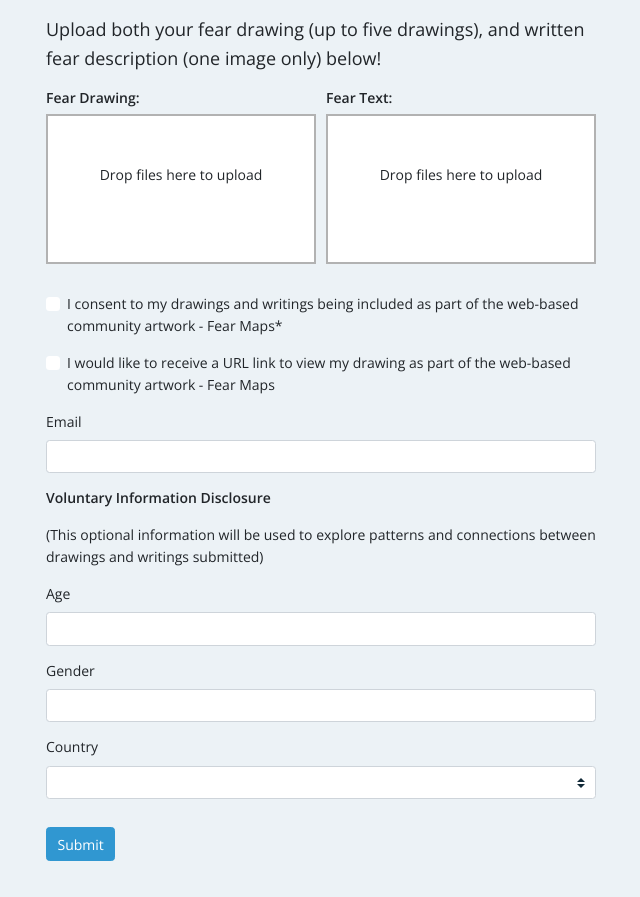
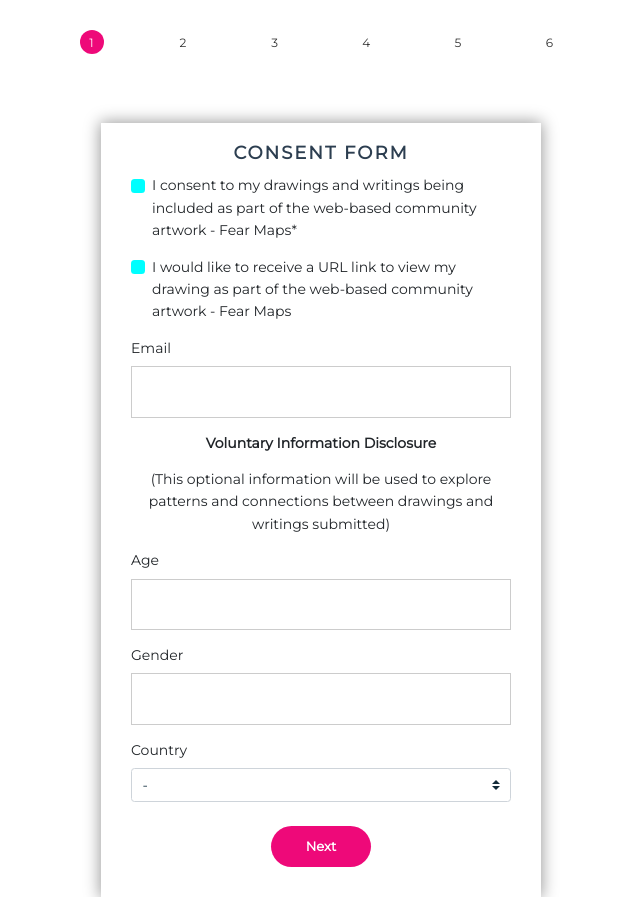
Before and after one commit to iamohcy/fearmaps, a Django app: page /submit in a window 1280 px wide. Shown: the whole page, without its empty margins (319-959 px from the left). Before the commit the page ends 861 px from the top, so only its background shows below. Run offline with Django 3.2, Linux system fonts and the light colour scheme; lists and menus that the app fills with data are empty; some libraries are stand-ins or nearby versions.

Commit message:
Major revamp to new uploading system Added new crop tool at 5 degree angles

```diff
--- a/MainApp/forms.py
+++ b/MainApp/forms.py
@@ -3,7 +3,9 @@ from django import forms
 from datetime import datetime
 from crispy_forms.helper import FormHelper
 from django_countries import countries
-COUNTRY_CHOICES = tuple(countries)
+COUNTRY_CHOICES = list(countries)
+COUNTRY_CHOICES.insert(0, ("-","-"))
+COUNTRY_CHOICES = tuple(COUNTRY_CHOICES)
 
 START_YEAR = 1940
 class SubmissionForm(forms.Form):
@@ -19,6 +21,9 @@ class SubmissionForm(forms.Form):
     age = forms.IntegerField(widget=forms.NumberInput(), label="Age", required=False)
     country = forms.ChoiceField(choices=COUNTRY_CHOICES, required=False, label="Country")
 
+    fear_text = forms.CharField(widget=forms.Textarea(), label="", required=True)
+    fear_colors_text = forms.CharField(widget=forms.Textarea(), label="", required=True)
+
     uuid = forms.UUIDField(widget=forms.HiddenInput())
 
     def __init__(self, *args, **kwargs):
@@ -32,5 +37,5 @@ class SubmissionForm(forms.Form):
 
 class UploadFileForm(forms.Form):
     uuid = forms.UUIDField()
-    image_type = forms.CharField(max_length = 20)
+    image_num = forms.IntegerField()
     file = forms.FileField()
--- a/MainApp/templates/MainApp/submit.html
+++ b/MainApp/templates/MainApp/submit.html
@@ -8,6 +8,7 @@
     <link href="{% static "MainApp/css/ext/cropper.min.css" %}" rel="stylesheet">
     <link href="{% static "MainApp/css/ext/animate.css" %}" rel="stylesheet">
 
+    <link href="{% static "MainApp/css/multistepform.css" %}" rel="stylesheet">
     <link href="{% static "MainApp/css/submit.css" %}" rel="stylesheet">
 {% endblock %}
 
@@ -55,27 +56,22 @@
 
 <div id="upload-form">
     <form class="consent-form" id="consent-form" action="/submit_consent" enctype="multipart/form-data" method="post">
-        <div id="upload-instructions-div">
-            Upload <b>both</b> your fear drawing (up to five drawings), and written fear description (one image only) below!
-        </div>
         {% csrf_token %}
         {{ form.uuid }}
 
-        <div class="form-row">
-            <div class="form-group col-md-6">
-                <div class="dropbox-container">
-                    <p>Fear Drawing:</p>
-                    <div class="dropzone" id="imageDropzone"></div>
-                </div>
-            </div>
-            <div class="form-group col-md-6">
-                <div class="dropbox-container">
-                    <p>Fear Text:</p>
-                    <div class="dropzone" id="textDropzone"></div>
-                </div>
-            </div>
-        </div>
+        <!-- progressbar -->
+        <ul id="progressbar">
+            <li class="active">Consent Form</li>
+            <li>Describe your Fear</li>
+            <li>Create Drawing #1</li>
+            <li>Create Drawing #2</li>
+            <li>Reflection</li>
+            <li>Upload Images</li>
+        </ul>
 
+        <fieldset>
+            <h2 class="fs-title">Consent Form</h2>
+            <!-- <h3 class="fs-subtitle">S</h3> -->
             <div id="consent-sub-form" class="sub-form-div">
                 {{ form.consent_checkbox|as_crispy_field }}
             </div>
@@ -96,14 +92,68 @@
                 {{ form.age|as_crispy_field }}
                 {{ form.gender|as_crispy_field }}
                 {{ form.country|as_crispy_field }}
+            </div>
+            <input type="button" id="consent-next-btn" name="next" class="next action-button" value="Next" v-on:click="validateConsent"/>
+        </fieldset>
 
+        <fieldset>
+            <h2 class="fs-title">Describe your Fear</h2>
+            <h3 class="fs-subtitle">What are you afraid of?</h3>
+            {{ form.fear_text|as_crispy_field }}
+
+            <h3 class="fs-subtitle">Take a deep breath. Look at the feeling of fear. Can you look at fear itself in the present, without thinking about the past or future? What does fear itself look like? Write down its colours and textures.</h3>
+            {{ form.fear_colors_text|as_crispy_field }}
+            <input type="button" name="previous" class="previous action-button-previous" value="Previous" v-on:click="previous"/>
+            <input type="button" id="consent-next-btn" name="next" class="next action-button" value="Next" v-on:click="validateFearDescription"/>
+        </fieldset>
+
+        <fieldset>
+            <h2 class="fs-title">Create Drawing #1</h2>
+            <h3 class="fs-subtitle">Using the colours of your fear, cover the first square paper with markings and textures that record your observations of fear itself.</h3>
+            <h3 class="fs-subtitle">Keep your drawing abstract and focused on the marks, so that you do not get lost in memories of the past or worries about the future. Watch your fear in the present, and record what you see.</h3>
+            <input type="button" name="previous" class="previous action-button-previous" value="Previous" v-on:click="previous"/>
+            <input type="button" name="next" class="next action-button" value="Next" v-on:click="next"/>
+        </fieldset>
+
+        <fieldset>
+            <h2 class="fs-title">Create Drawing #2</h2>
+            <h3 class="fs-subtitle">Look at your first drawing. Can you observe this same fear but from a different perspective? (Perhaps from above or below, from far away or leaning in very close.) On the second square paper, draw what you see now.</h3>
+            <input type="button" name="previous" class="previous action-button-previous" value="Previous" v-on:click="previous"/>
+            <input type="button" name="next" class="next action-button" value="Next" v-on:click="next"/>
+        </fieldset>
+
+        <fieldset>
+            <h2 class="fs-title">Reflection</h2>
+            <h3 class="fs-subtitle">You have been an observer of fear during this exercise. Take a few moments to breath in and out slowly. When your mind is still, you may realise that the fear is not a separate, but a natural part of you. Fear arises as a result of our thoughts. When we are able to watch fear, without conclusions, without assumptions, we can better live with and learn from it.</h3>
+            <h3 class="fs-subtitle">Once you are ready, click "Next" to upload your drawings.</h3>
+            <input type="button" name="previous" class="previous action-button-previous" value="Previous" v-on:click="previous"/>
+            <input type="button" name="next" class="next action-button" value="Next" v-on:click="next"/>
+        </fieldset>
+
+        <fieldset>
+            <h2 class="fs-title">Upload Drawings</h2>
+            <div id="upload-instructions-div">
+                <h3 class="fs-subtitle">Please scan and upload your drawings as 2 separate images in the box below. Try to crop/rotate the photos to remove any borders.</h3>
+                <h3 class="fs-subtitle">If you do not have a scanner, you can also place your drawing on a flat surface and take a clear photo with your phone camera. If possible, please choose a location with bright natural light so minimise any shadows.</h3>
             </div>
-
-        <button class="btn btn-primary mt-3" type="submit" v-on:click="submitForm">
-            Submit
-        </button>
+            <div class="form-row">
+                <div class="form-group col-md-6">
+                    <div class="dropbox-container">
+                        <p>Drawing #1</p>
+                        <div class="dropzone" id="image1Dropzone"></div>
+                    </div>
+                </div>
+                <div class="form-group col-md-6">
+                    <div class="dropbox-container">
+                        <p>Drawing #2</p>
+                        <div class="dropzone" id="image2Dropzone"></div>
+                    </div>
+                </div>
+            </div>
+            <input type="button" name="previous" class="previous action-button-previous" value="Previous" v-on:click="previous"/>
+            <input type="button" name="next" class="next action-button" value="Submit" v-on:click="submitForm"/>
+        </fieldset>
     </form>
-
 </div>
 
 {% endblock %}
@@ -111,8 +161,10 @@
 
 {% block custom_js %}
     <script src="https://kit.fontawesome.com/802ea9d6d1.js" crossorigin="anonymous"></script>
+    <script src="https://cdnjs.cloudflare.com/ajax/libs/jqueryui/1.12.1/jquery-ui.min.js" crossorigin="anonymous"></script>
     <script src="{% static "MainApp/scripts/ext/Math.uuid.js" %}"></script>
     <script src="{% static "MainApp/scripts/ext/dropzone.min.js" %}"></script>
     <script src="{% static "MainApp/scripts/ext/cropper.min.js" %}"></script>
     <script src="{% static "MainApp/scripts/submit.js" %}?version=1"></script>
+
 {% endblock %}
--- a/MainApp/views.py
+++ b/MainApp/views.py
@@ -3,7 +3,7 @@ from django.shortcuts import render
 # Create your views here.
 from django.http import HttpResponse, JsonResponse
 from .forms import SubmissionForm, UploadFileForm
-from .models import FearItem, FearImage
+from .models import FearItem
 
 from django.contrib.auth.decorators import user_passes_test
 
@@ -69,6 +69,8 @@ def submit_consent(request):
             age = form.cleaned_data["age"]
             uuid = form.cleaned_data["uuid"]
             country = form.cleaned_data["country"]
+            fear_text = form.cleaned_data["fear_text"]
+            fear_colors_text = form.cleaned_data["fear_colors_text"]
 
             try:
                 defaults = {
@@ -77,6 +79,8 @@ def submit_consent(request):
                     "gender": gender,
                     "age": age,
                     "country": country,
+                    "fear_text": fear_text,
+                    "fear_colors_text": fear_colors_text,
                 }
                 fearItem = FearItem.objects.update_or_create(item_id = uuid, defaults=defaults)
                 return JsonResponse({"success": True, "type":"consent"})
@@ -95,18 +99,16 @@ def submit_images(request):
         if form.is_valid():
 
             uuid = form.cleaned_data["uuid"]
-            image_type = form.cleaned_data["image_type"]
+            image_num = form.cleaned_data["image_num"]
             file = request.FILES['file']
             try:
-                if image_type == "image":
-                    (fear_item, created) = FearItem.objects.update_or_create(item_id=uuid)
-
-                    FearImage.objects.create(fear_item=fear_item, image_file=file)
+                if image_num == 1:
+                    FearItem.objects.update_or_create(item_id=uuid, defaults={"image_1": file})
                 else:
-                    FearItem.objects.update_or_create(item_id=uuid, defaults={"text_file": file})
-                return JsonResponse({"success": True, "type":"image", "image_type":image_type})
+                    FearItem.objects.update_or_create(item_id=uuid, defaults={"image_2": file})
+                return JsonResponse({"success": True, "type":"image", "image_num":image_num})
             except Exception as e:
-                return JsonResponse({"success": False, "type":"image", "image_type":image_type, "error":str(e)})
+                return JsonResponse({"success": False, "type":"image", "image_num":image_num, "error":str(e)})
 
         else:
             print(form.errors)
--- a/fearmaps/settings.py
+++ b/fearmaps/settings.py
@@ -23,7 +23,7 @@ BASE_DIR = os.path.dirname(os.path.dirname(os.path.abspath(__file__)))
 SECRET_KEY = 'ry+9=2gr=3g*jsc9043u1jd95u9z&p2e#@z&wz1k!nq&5n-sro'
 
 # SECURITY WARNING: don't run with debug turned on in production!
-DEBUG = False
+DEBUG = True
 
 ALLOWED_HOSTS = ['167.99.66.170', '127.0.0.1', 'localhost']
 
--- a/www/MainApp/css/main.css
+++ b/www/MainApp/css/main.css
@@ -2,11 +2,6 @@
     max-width: 1200px;
 }
 #main-container .fear-image {
-    max-width: 19.7%;
-    padding: 5px;
-}
-
-#main-container .text-image {
     max-width: 100%;
     padding: 5px;
 }
--- /dev/null
+++ b/www/MainApp/css/multistepform.css
@@ -0,0 +1,197 @@
+/*custom font*/
+@import url(https://fonts.googleapis.com/css?family=Montserrat);
+
+/*basic reset*/
+* {
+    margin: 0;
+    padding: 0;
+}
+
+html {
+    height: 100%;
+}
+
+body {
+    font-family: montserrat, arial, verdana;
+    background: transparent;
+}
+
+/*form styles*/
+#consent-form {
+    text-align: center;
+    position: relative;
+    margin-top: 30px;
+}
+
+#consent-form fieldset {
+    background: white;
+    border: 0 none;
+    border-radius: 0px;
+    box-shadow: 0 0 15px 1px rgba(0, 0, 0, 0.4);
+    padding: 20px 30px;
+    box-sizing: border-box;
+    width: 80%;
+    margin: 0 10%;
+
+    /*stacking fieldsets above each other*/
+    position: relative;
+}
+
+/*Hide all except first fieldset*/
+#consent-form fieldset:not(:first-of-type) {
+    display: none;
+}
+
+/*inputs*/
+#consent-form input, #consent-form textarea {
+    padding: 15px;
+    border: 1px solid #ccc;
+    border-radius: 0px;
+    margin-bottom: 10px;
+    width: 100%;
+    box-sizing: border-box;
+    font-family: montserrat;
+    color: #2C3E50;
+    font-size: 13px;
+}
+
+#consent-form input:focus, #consent-form textarea:focus {
+    -moz-box-shadow: none !important;
+    -webkit-box-shadow: none !important;
+    box-shadow: none !important;
+    border: 1px solid #ee0979;
+    outline-width: 0;
+    transition: All 0.5s ease-in;
+    -webkit-transition: All 0.5s ease-in;
+    -moz-transition: All 0.5s ease-in;
+    -o-transition: All 0.5s ease-in;
+}
+
+/*buttons*/
+#consent-form .action-button {
+    width: 100px;
+    background: #ee0979;
+    font-weight: bold;
+    color: white;
+    border: 0 none;
+    border-radius: 25px;
+    cursor: pointer;
+    padding: 10px 5px;
+    margin: 10px 5px;
+}
+
+#consent-form .action-button:hover, #consent-form .action-button:focus {
+    box-shadow: 0 0 0 2px white, 0 0 0 3px #ee0979;
+}
+
+#consent-form .action-button-previous {
+    width: 100px;
+    background: #C5C5F1;
+    font-weight: bold;
+    color: white;
+    border: 0 none;
+    border-radius: 25px;
+    cursor: pointer;
+    padding: 10px 5px;
+    margin: 10px 5px;
+}
+
+#consent-form .action-button-previous:hover, #consent-form .action-button-previous:focus {
+    box-shadow: 0 0 0 2px white, 0 0 0 3px #C5C5F1;
+}
+
+/*headings*/
+.fs-title {
+    font-size: 18px;
+    text-transform: uppercase;
+    color: #2C3E50;
+    margin-bottom: 10px;
+    letter-spacing: 2px;
+    font-weight: bold;
+}
+
+.fs-subtitle {
+    font-weight: normal;
+    font-size: 13px;
+    color: #666;
+    margin-bottom: 20px;
+}
+
+/*progressbar*/
+#progressbar {
+    margin-bottom: 30px;
+    overflow: hidden;
+    /*CSS counters to number the steps*/
+    counter-reset: step;
+}
+
+#progressbar li {
+    list-style-type: none;
+    color: white;
+    text-transform: uppercase;
+    font-size: 9px;
+    width: 16.66%;
+    float: left;
+    position: relative;
+    letter-spacing: 1px;
+}
+
+#progressbar li:before {
+    content: counter(step);
+    counter-increment: step;
+    width: 24px;
+    height: 24px;
+    line-height: 26px;
+    display: block;
+    font-size: 12px;
+    color: #333;
+    background: white;
+    border-radius: 25px;
+    margin: 0 auto 10px auto;
+}
+
+/*progressbar connectors*/
+#progressbar li:after {
+    content: '';
+    width: 100%;
+    height: 2px;
+    background: white;
+    position: absolute;
+    left: -50%;
+    top: 9px;
+    z-index: -1; /*put it behind the numbers*/
+}
+
+#progressbar li:first-child:after {
+    /*connector not needed before the first step*/
+    content: none;
+}
+
+/*marking active/completed steps green*/
+/*The number of the step and the connector before it = green*/
+#progressbar li.active:before, #progressbar li.active:after {
+    background: #ee0979;
+    color: white;
+}
+
+
+/* Not relevant to this form */
+.dme_link {
+    margin-top: 30px;
+    text-align: center;
+}
+.dme_link a {
+    background: #FFF;
+    font-weight: bold;
+    color: #ee0979;
+    border: 0 none;
+    border-radius: 25px;
+    cursor: pointer;
+    padding: 5px 25px;
+    font-size: 12px;
+}
+
+.dme_link a:hover, .dme_link a:focus {
+    background: #C5C5F1;
+    text-decoration: none;
+}
--- a/www/MainApp/css/submit.css
+++ b/www/MainApp/css/submit.css
@@ -12,6 +12,10 @@
     text-align: left;
 }
 
+#consent-form .form-group {
+    text-align: left;
+}
+
 .sub-form-div {
     /*margin-top: 1rem;*/
 }
@@ -21,6 +25,14 @@
     margin-right: auto;
     margin-top: 15px;
     width: 600px;
+}
+
+#upload-form label {
+    text-align: left;
+}
+
+.custom-checkbox .custom-control-label::before {
+    background: aqua;
 }
 
 /* responsive, for small screens, use 13px font size */
```
Also changed, not shown: MainApp/models.py (+30 -16 lines), MainApp/templates/MainApp/submissions.html (+12 -8 lines), MainApp/templates/MainApp/viz.html (+15 -17 lines), www/MainApp/scripts/submit.js (+159 -28 lines). Lines whose indentation alone changed are shown as unchanged.
